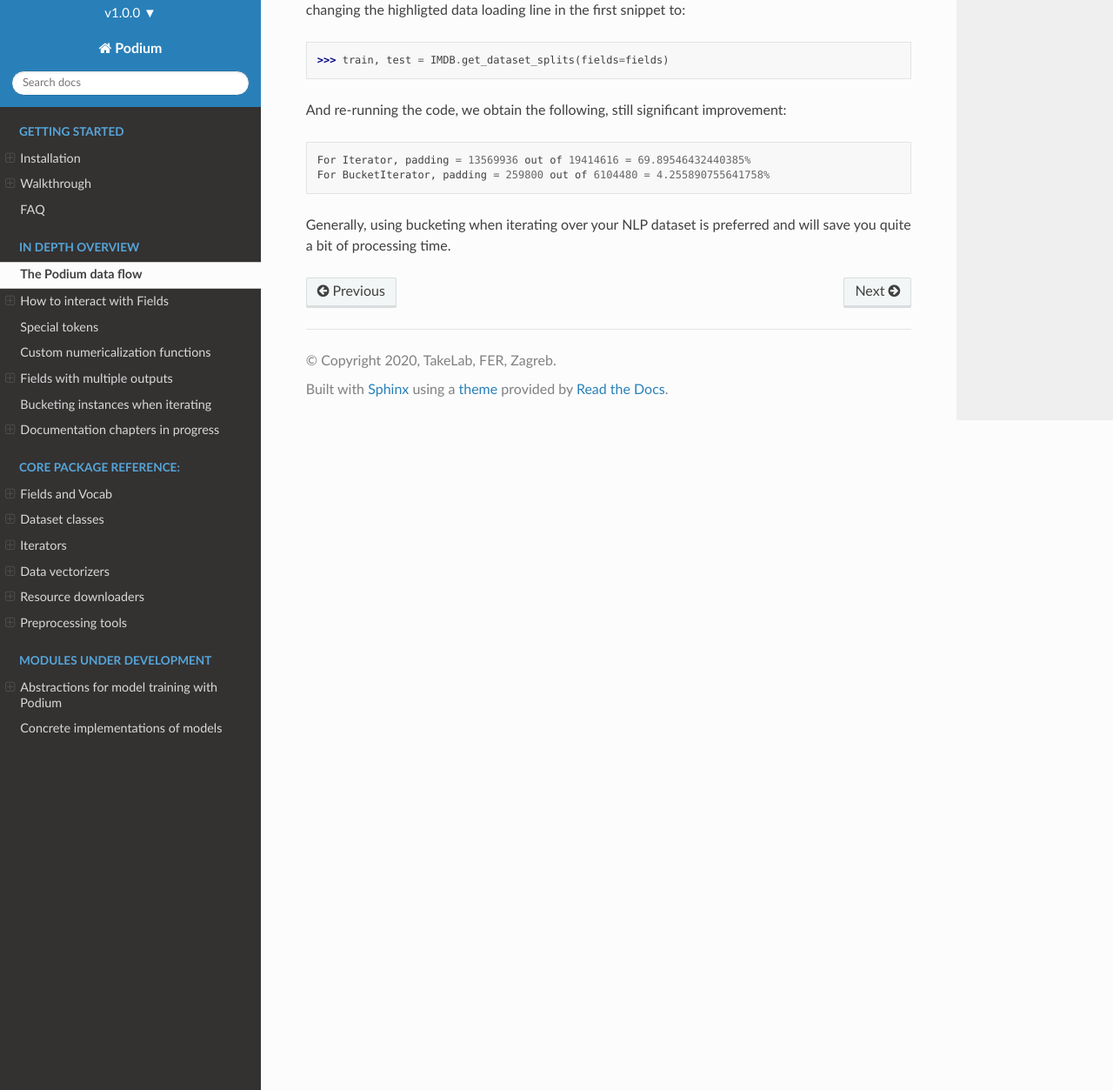
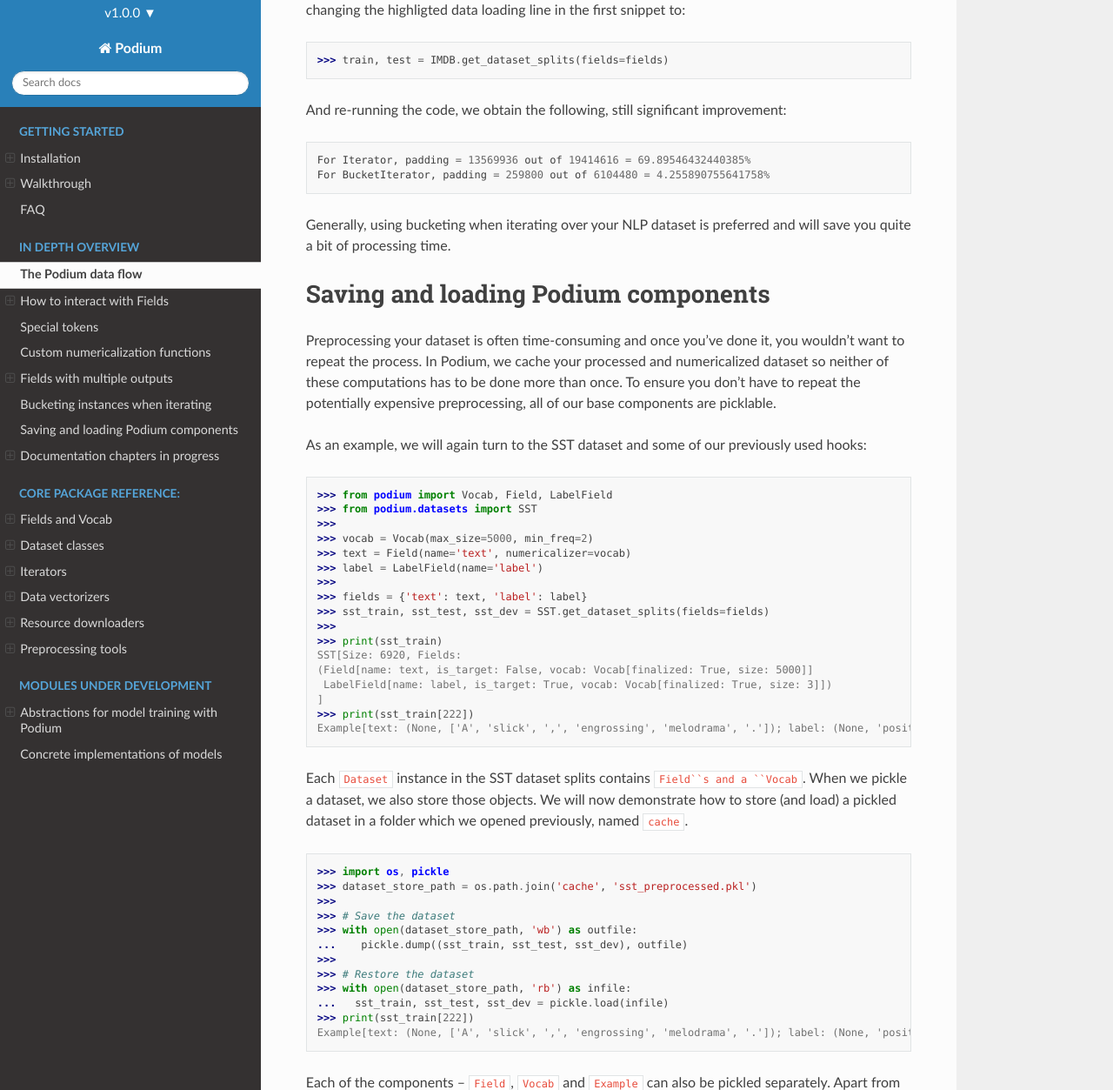
Before and after one commit to TakeLab/podium, a Sphinx documentation site: the page built from docs/source/advanced.rst, in a window 1280 px wide and 1400 px high, scrolled down 9011 px. Shown: the part 147-1400 px from the top of the window at 87% size. Built offline with Sphinx 7.4.7 and the Read the Docs theme 2.0.0, drawn with Linux system fonts in a browser that asks for light colours; some of the changed text lies outside the part shown.

Commit message:
Add rst documentation for loading

```diff
--- a/docs/source/advanced.rst
+++ b/docs/source/advanced.rst
@@ -357,6 +357,100 @@ And re-running the code, we obtain the following, still significant improvement:
 
 Generally, using bucketing when iterating over your NLP dataset is preferred and will save you quite a bit of processing time.
 
+
+Saving and loading Podium components
+=====================================
+
+.. testsetup:: saveload
+
+  import os
+  os.mkdir('cache')
+
+Preprocessing your dataset is often time-consuming and once you've done it, you wouldn't want to repeat the process. In Podium, we cache your processed and numericalized dataset so neither of these computations has to be done more than once. To ensure you don't have to repeat the potentially expensive preprocessing, all of our base components are picklable.
+
+As an example, we will again turn to the SST dataset and some of our previously used hooks:
+
+.. doctest:: saveload
+  :options: +NORMALIZE_WHITESPACE
+
+  >>> from podium import Vocab, Field, LabelField
+  >>> from podium.datasets import SST
+  >>>
+  >>> vocab = Vocab(max_size=5000, min_freq=2)
+  >>> text = Field(name='text', numericalizer=vocab)
+  >>> label = LabelField(name='label')
+  >>>
+  >>> fields = {'text': text, 'label': label}
+  >>> sst_train, sst_test, sst_dev = SST.get_dataset_splits(fields=fields)
+  >>>
+  >>> print(sst_train)
+  SST[Size: 6920, Fields:
+  (Field[name: text, is_target: False, vocab: Vocab[finalized: True, size: 5000]]
+   LabelField[name: label, is_target: True, vocab: Vocab[finalized: True, size: 3]])
+  ]
+  >>> print(sst_train[222])
+  Example[text: (None, ['A', 'slick', ',', 'engrossing', 'melodrama', '.']); label: (None, 'positive')]
+
+Each ``Dataset`` instance in the SST dataset splits contains ``Field``s and a ``Vocab``. When we pickle a dataset, we also store those objects. We will now demonstrate how to store (and load) a pickled dataset in a folder which we opened previously, named ``cache``.
+
+.. doctest:: saveload
+  :options: +NORMALIZE_WHITESPACE
+
+  >>> import os, pickle
+  >>> dataset_store_path = os.path.join('cache', 'sst_preprocessed.pkl')
+  >>>
+  >>> # Save the dataset
+  >>> with open(dataset_store_path, 'wb') as outfile:
+  ...    pickle.dump((sst_train, sst_test, sst_dev), outfile)
+  >>>
+  >>> # Restore the dataset
+  >>> with open(dataset_store_path, 'rb') as infile:
+  ...   sst_train, sst_test, sst_dev = pickle.load(infile)
+  >>> print(sst_train[222])
+  Example[text: (None, ['A', 'slick', ',', 'engrossing', 'melodrama', '.']); label: (None, 'positive')]
+
+Each of the components -- ``Field``, ``Vocab`` and ``Example`` can also be pickled separately. Apart from being able to save and load a ``Dataset`` and its components, you can also store an ``Iterator`` mid-iteration and it will continue on the batch on which you left off.
+In case you don't want this behavior and would rather your unpickled iterator starts from the beginning, you can call ``Iterator.reset()`` which will reset iterator to the start of the dataset.
+
+.. doctest:: saveload
+  :options: +NORMALIZE_WHITESPACE
+
+  >>> from podium import Iterator
+  >>> # Disable shuffling for consistency
+  >>> train_iter = Iterator(sst_train, batch_size=1, shuffle=False)
+  >>>
+  >>> batch_input, batch_target = next(iter(train_iter))
+  >>> print(batch_input.text)
+  [[  14 1057   10 2580    8   28    4 3334 3335    9  154   68    0   67
+         5   11   81    9  274    8   83    6 4683   74 2901   38 1410 2581
+         3    0 2102    0   49  870    0    2]]
+  >>> iterator_store_path = os.path.join('cache', 'sst_train_iter.pkl')
+  >>> with open(iterator_store_path, 'wb') as outfile:
+  ...   pickle.dump((train_iter), outfile)
+  >>>
+  >>> with open(iterator_store_path, 'rb') as infile:
+  ...   train_iter_restore = pickle.load(infile)
+
+Now that we have loaded our Iterator, we can validate whether the loaded version will continue where the initial one left off:
+
+.. doctest:: saveload
+
+  >>> restored_batch_input, restored_batch_target = next(iter(train_iter_restore))
+  >>> batch_input, batch_target = next(iter(train_iter))
+  >>>
+  >>> import numpy as np
+  >>> print(np.array_equal(batch_input.text, restored_batch_input.text))
+  True
+  >>> print(np.array_equal(batch_target.label, restored_batch_target.label))
+  True
+
+Of course, in case you want to start over, just call ``iter.reset()`` and the iteration will start from the beginning.
+
+.. testcleanup:: saveload
+
+  import shutil
+  shutil.rmtree('cache')
+
 .. testcleanup::
 
   import shutil
--- a/docs/source/coming_soon.rst
+++ b/docs/source/coming_soon.rst
@@ -6,6 +6,3 @@ Handling datasets with missing data
 
 Creating your own Dataset subclass
 ----------------------------------
-
-Saving and loading Podium components
-------------------------------------
```
Also changed, not shown: 1 other file.
